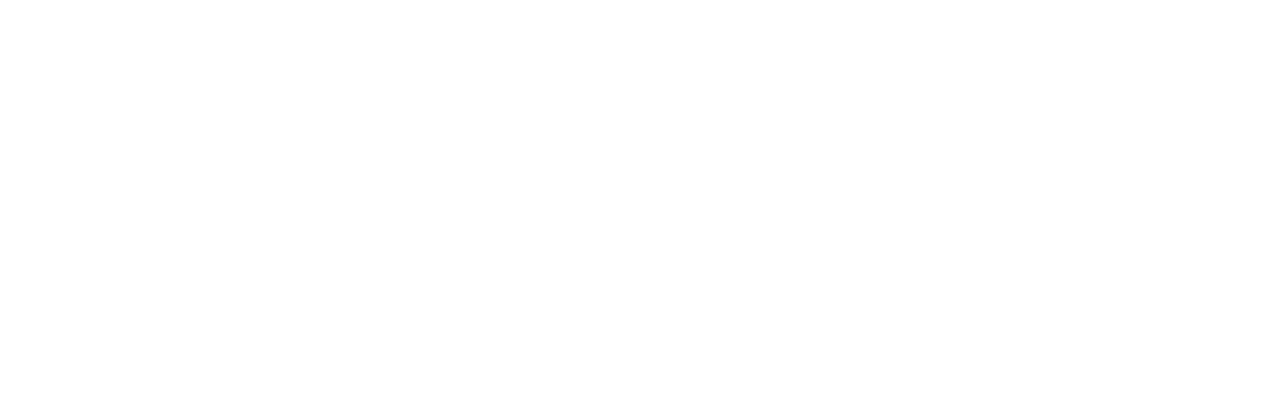
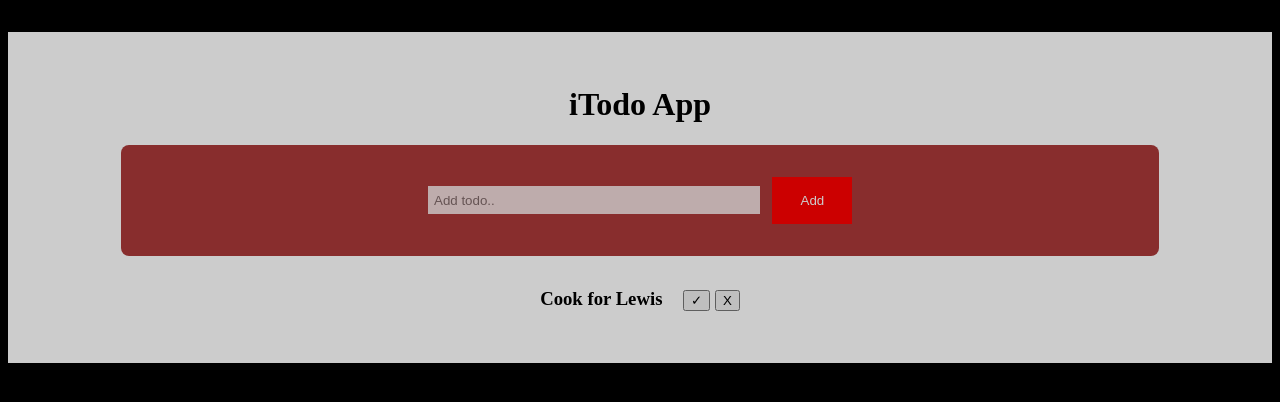
Before and after one commit to DouscheSois/todo-App, a plain HTML site: page index.html in a window 1280 px wide. Drawn offline with Linux system fonts and the light colour scheme.

Commit message:
updaed code

```diff
--- a/index.html
+++ b/index.html
@@ -1,14 +1,30 @@
 <!DOCTYPE html>
 <html lang="en">
+  <head>
+    <meta charset="UTF-8" />
+    <meta name="viewport" content="width=device-width, initial-scale=1.0" />
+    <link rel="stylesheet" href="style.css" />
+    <title>Todo App</title>
+  </head>
 
-<head>
-    <meta charset="UTF-8">
-    <meta name="viewport" content="width=device-width, initial-scale=1.0">
-    <title>Todo App</title>
-</head>
+  <body>
+    <div class="background">
+      <div class="heading"><h1>iTodo App</h1></div>
+      <div class="input-bar">
+        <input type="text" name="add-todo" placeholder="Add todo.." />
+        <button type="button" name="button">Add</button>
+      </div>
+      <div class="input-list">
+        <h3>
+          Cook for Lewis
+          <span class="input-list-buttons">
+            <button type="button" name="button">✓</button>
+            <button type="button" name="button">X</button>
+          </span>
+        </h3>
+      </div>
+    </div>
 
-<body>
-
-</body>
-
+    <script type="text/javascript" src="script.js"></script>
+  </body>
 </html>
--- a/style.css
+++ b/style.css
@@ -0,0 +1,79 @@
+body {
+  background-color: black;
+  color: white;
+  opacity: 0.8;
+  text-align: center;
+}
+
+.background {
+  margin-top: 2rem;
+  background-color: white;
+  color: black;
+  border: 1px solid white;
+  padding: 2rem;
+}
+
+.input-bar {
+  padding: 2rem;
+  background-color: #aa3939;
+  border-radius: 0.5rem;
+  margin-left: 5rem;
+  margin-right: 5rem;
+}
+
+.input-bar input {
+  width: 20rem;
+  padding: 0.4rem;
+  background-color: white;
+  color: black;
+  border: none;
+  opacity: 0.8;
+  /* box-shadow: 0 0 5px 0 black; */
+  margin-right: 0.5rem;
+  margin-bottom: 0.5rem;
+}
+
+.input-bar input:hover {
+  cursor: text;
+}
+
+.input-bar button {
+  width: 5rem;
+  padding: 1rem;
+  border: none;
+  background-color: red;
+  color: white;
+}
+
+.input-bar button:hover {
+  cursor: pointer;
+}
+
+.input-list {
+  margin-top: 2rem;
+}
+
+.input-list-buttons {
+  margin-left: 1rem;
+}
+
+@media (max-width: 700px) {
+  .input-bar input {
+    width: 12rem;
+  }
+}
+
+@media (max-width: 450px) {
+  .input-bar {
+    margin-left: 0rem;
+    margin-right: 0rem;
+  }
+
+  .input-bar input {
+    width: 12rem;
+  }
+
+  .input-bar button {
+    padding: 0.5rem;
+  }
+}
```
